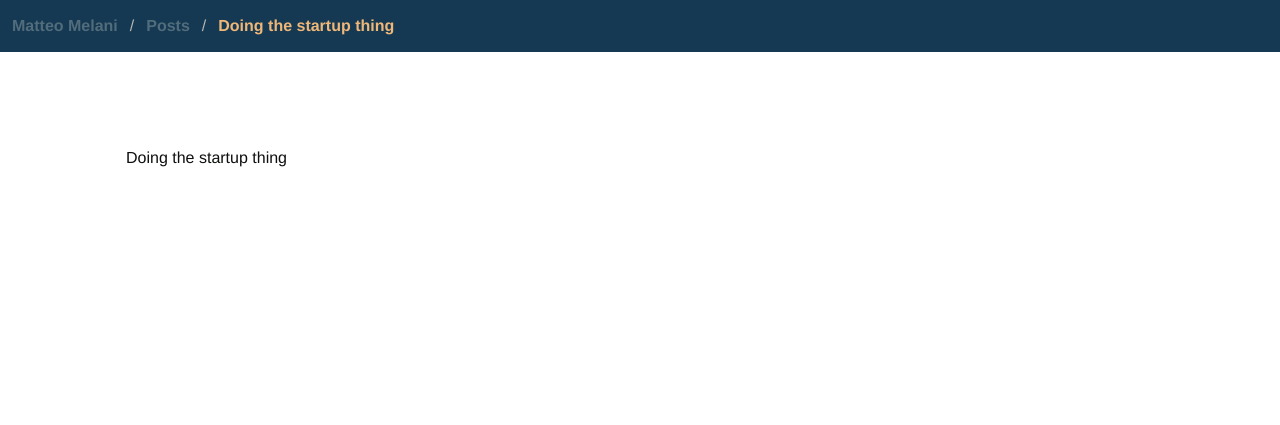
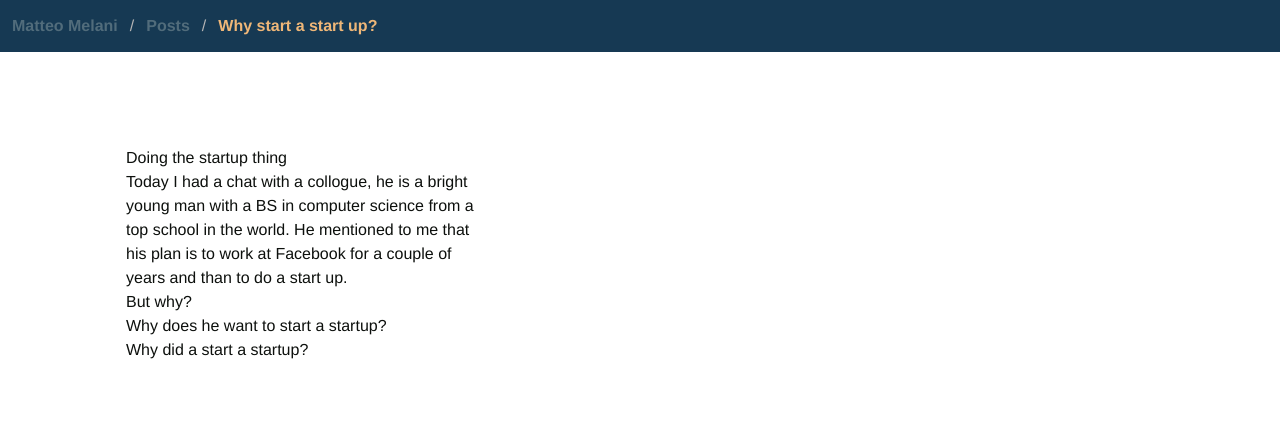
Before and after one commit to matteomelani/website, a Gatsby site: page /Doing-the-startup-thing/ in a window 1280 px wide. Built offline with nearby package versions, Linux system fonts and the light colour scheme; Gatsby itself is replaced by a stand-in of ours.

Commit message:
Day 3 of the writting month

```diff
--- a/content/posts/Doing-the-startup-thing/index.md
+++ b/content/posts/Doing-the-startup-thing/index.md
@@ -1,8 +1,16 @@
 ---
-title: "Doing the startup thing"
+title: "Why start a start up?"
 date: "2020-13-09T56:19:51.246Z"
 description: "First steps to start a startup."
 tags: [ "startup"]
 published: "yes"
 ---
 ### Doing the startup thing
+
+Today I had a chat with a collogue, he is a bright young man with a BS in computer science from a top school in the world. He mentioned to me that his plan is to work at Facebook for a couple of years and than to do a start up.
+
+But why?
+
+Why does he want to start a startup?
+
+Why did a start a startup?
```
